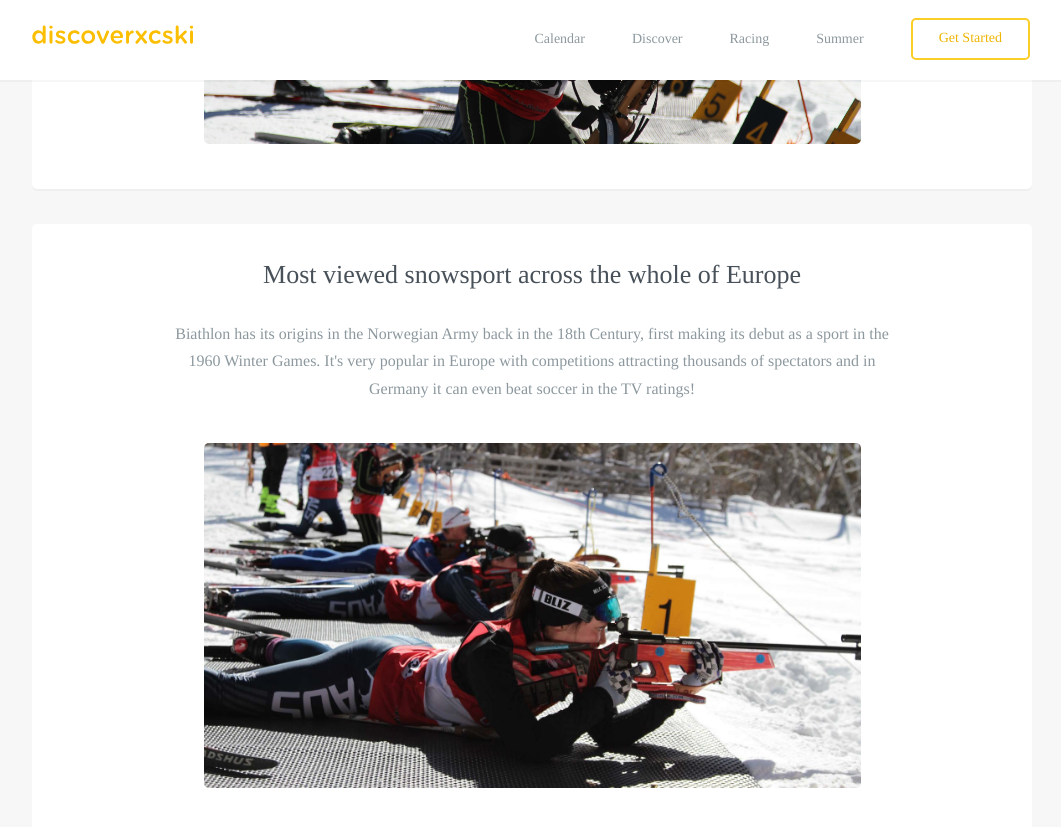
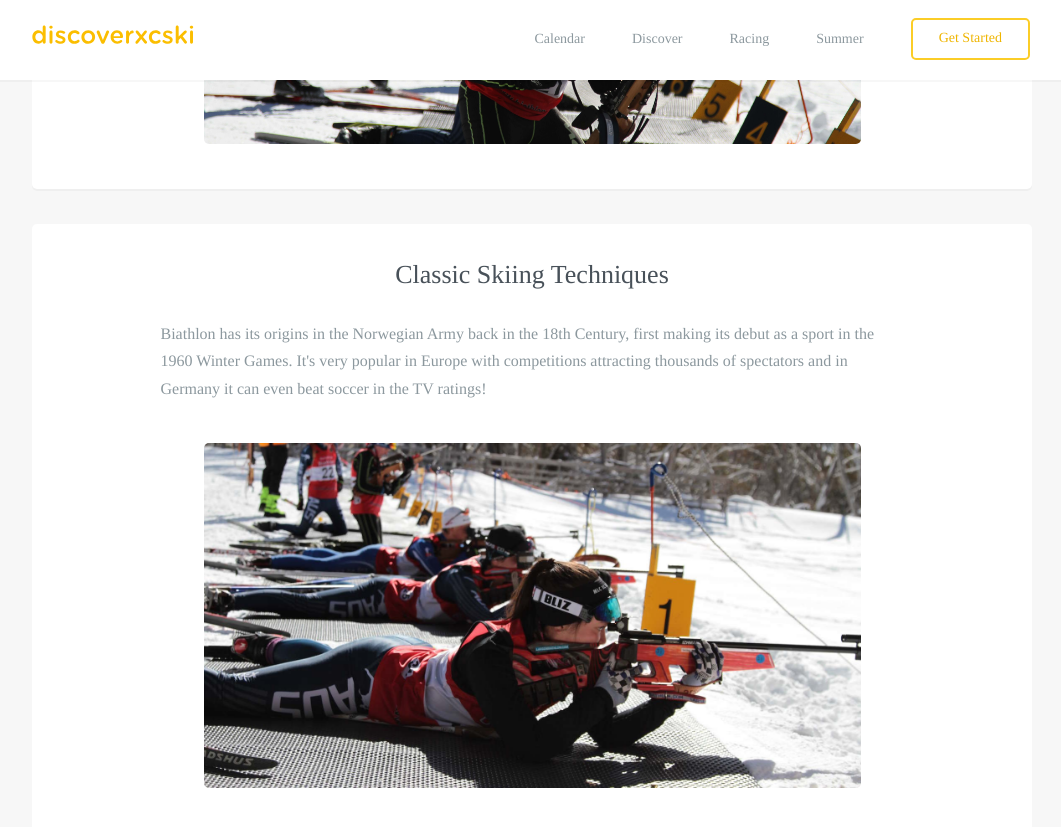
Before and after one commit to robcatto/robcatto.github.io, a Jekyll site: the page built from discoverxc/classic/index.html, in a window 1280 px wide and 900 px high, scrolled down 723 px. Shown: the top 827 px of the window, without its empty margins (108-1169 px from the left). Built offline with Jekyll 4.4.1, drawn with Linux system fonts in a browser that asks for light colours; some web fonts are replaced; Markdown is read by kramdown in place of the engine named in the settings.

Commit message:
Update index.html

```diff
--- a/discoverxc/classic/index.html
+++ b/discoverxc/classic/index.html
@@ -66,8 +66,8 @@ layout: default
 
 
                 <section class="mobile_section">
-                    <h3>Most viewed snowsport across the whole of Europe</h3>
-                    <p>Biathlon has its origins in the Norwegian Army back in the 18th Century, first making its debut as a sport in the 1960 Winter Games.  It's very popular in Europe with competitions attracting thousands of spectators and in Germany it can even beat soccer in the TV ratings!
+                    <h3>Classic Skiing Techniques</h3>
+                    <p style="text-align:left">Biathlon has its origins in the Norwegian Army back in the 18th Century, first making its debut as a sport in the 1960 Winter Games.  It's very popular in Europe with competitions attracting thousands of spectators and in Germany it can even beat soccer in the TV ratings!
                     </p>
                     <div class="one">
                 <div class="onelarge centered" style="
```
